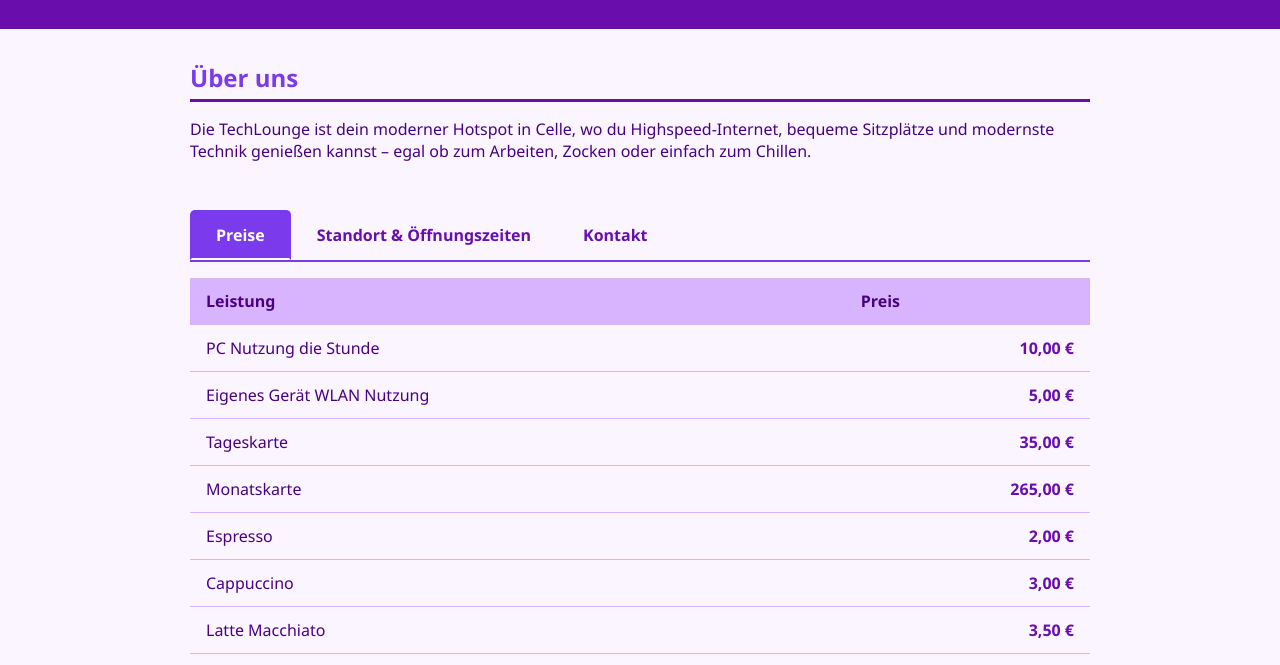
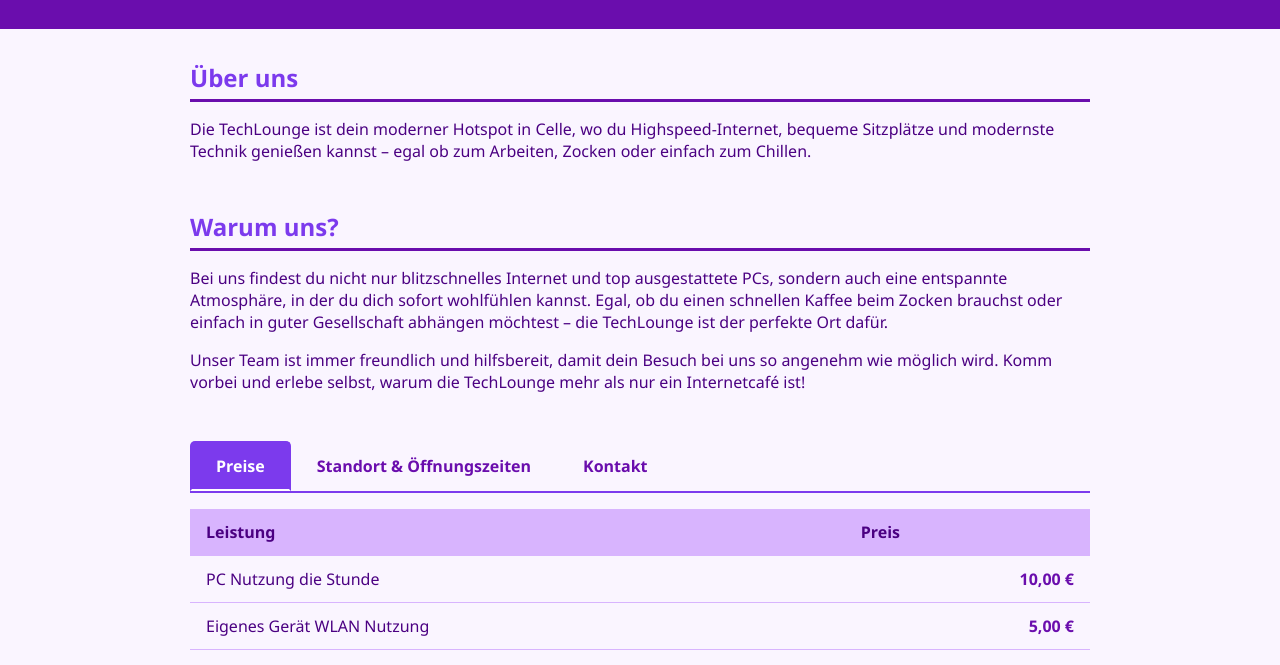
Before and after one commit to Techloungec/Techlounge, a plain HTML site: page index.html in a window 1280 px wide. Shown: the part 125-790 px from the top of the page. Drawn offline with Linux system fonts and the light colour scheme.

Commit message:
Update index.html

```diff
--- a/index.html
+++ b/index.html
@@ -4,7 +4,7 @@
   <meta charset="UTF-8" />
   <meta name="viewport" content="width=device-width, initial-scale=1" />
   <title>TechLounge - Internetcafé</title>
-  <link rel="icon"  href="/icon.png" type="image/png">
+  <link rel="icon" href="/icon.png" type="image/png" />
   <style>
     body {
       font-family: 'Segoe UI', Tahoma, Geneva, Verdana, sans-serif;
@@ -80,7 +80,8 @@
       margin-top: 1rem;
     }
 
-    th, td {
+    th,
+    td {
       padding: 0.75rem 1rem;
       border-bottom: 1px solid #d8b4fe;
       text-align: left;
@@ -138,13 +139,25 @@
         Zocken oder einfach zum Chillen.
       </p>
     </section>
+
+    <section>
+      <h2>Warum uns?</h2>
+      <p>
+        Bei uns findest du nicht nur blitzschnelles Internet und top ausgestattete PCs, sondern auch eine entspannte Atmosphäre,
+        in der du dich sofort wohlfühlen kannst. Egal, ob du einen schnellen Kaffee beim Zocken brauchst oder einfach in guter Gesellschaft abhängen möchtest – die TechLounge ist der perfekte Ort dafür.
+      </p>
+      <p>
+        Unser Team ist immer freundlich und hilfsbereit, damit dein Besuch bei uns so angenehm wie möglich wird. Komm vorbei und erlebe selbst, warum die TechLounge mehr als nur ein Internetcafé ist!
+      </p>
+    </section>
+
     <section>
       <div class="tabs">
         <div class="tab active" data-tab="preise">Preise</div>
         <div class="tab" data-tab="standort">Standort & Öffnungszeiten</div>
         <div class="tab" data-tab="kontakt">Kontakt</div>
       </div>
-      <div id="preise" class="tab-content">
+      <div id="preise" class="tab-content" style="display: block;">
         <table>
           <thead>
             <tr>
@@ -176,7 +189,7 @@
           </tbody>
         </table>
       </div>
-      <div id="standort" class="tab-content" style="display:none;">
+      <div id="standort" class="tab-content" style="display: none;">
         <p><strong>Adresse:</strong> Wiessenstraße 10, 29221 Celle</p>
         <p>
           <strong>Öffnungszeiten:</strong><br />
@@ -192,11 +205,10 @@
             allowfullscreen=""
             loading="lazy"
             referrerpolicy="no-referrer-when-downgrade"
-          >
-          </iframe>
+          ></iframe>
         </div>
       </div>
-      <div id="kontakt" class="tab-content" style="display:none;">
+      <div id="kontakt" class="tab-content" style="display: none;">
         <p>Telefon: 0123 456789<br />Email: info@techlounge.de</p>
       </div>
     </section>
@@ -208,10 +220,10 @@
     const tabs = document.querySelectorAll('.tab');
     const contents = document.querySelectorAll('.tab-content');
 
-    tabs.forEach(tab => {
+    tabs.forEach((tab) => {
       tab.addEventListener('click', () => {
-        tabs.forEach(t => t.classList.remove('active'));
-        contents.forEach(c => (c.style.display = 'none'));
+        tabs.forEach((t) => t.classList.remove('active'));
+        contents.forEach((c) => (c.style.display = 'none'));
 
         tab.classList.add('active');
         document.getElementById(tab.dataset.tab).style.display = 'block';
```
